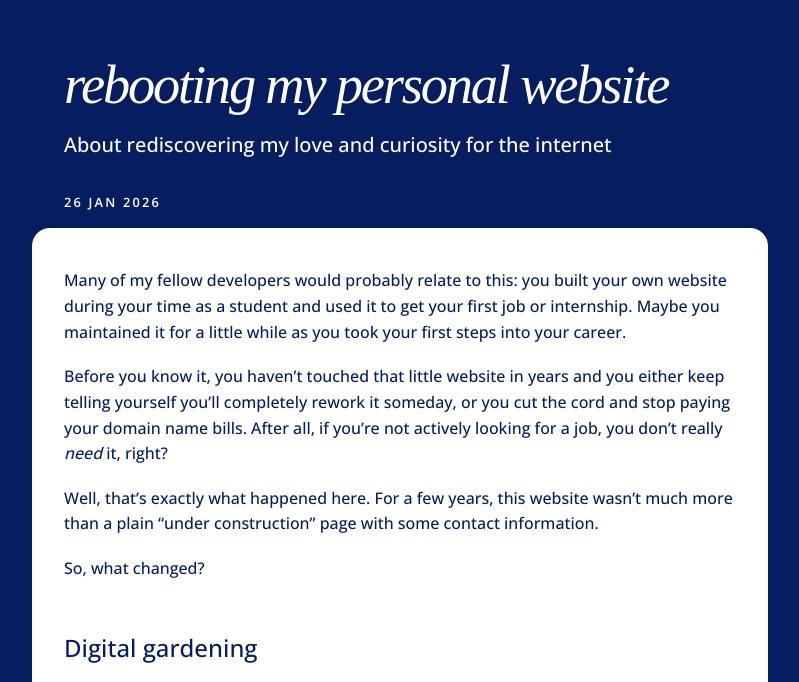
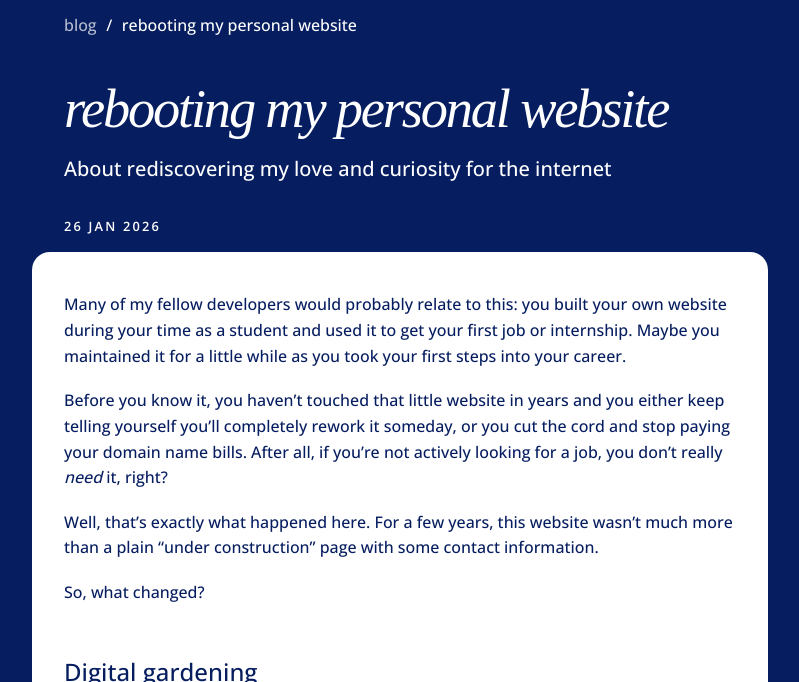
Before and after one commit to sofiepatoor/portfolio, an Astro site: page /blog/rebooting-personal-website in a window 1280 px wide. Shown: the part 61-743 px from the top of the page, without its empty margins (240-1039 px from the left). Built offline with nearby package versions, Linux system fonts and the light colour scheme; Astro itself is replaced by a stand-in of ours; a web font is replaced by a local one.

Commit message:
add: breadcrumbs to blog detail + more footer spacing

```diff
--- a/src/components/Footer.astro
+++ b/src/components/Footer.astro
@@ -24,7 +24,7 @@ import HCard from "./HCard.astro";
 <style lang="scss">
   footer {
     width: 100%;
-    padding-block: 1rem;
+    padding-block: 3rem 1rem;
   }
 
   .footer-content {
--- a/src/layouts/MarkdownPostLayout.astro
+++ b/src/layouts/MarkdownPostLayout.astro
@@ -1,7 +1,7 @@
 ---
-import Button from '../components/Button.astro';
-import Card from '../components/Card.astro';
-import BaseLayout from './BaseLayout.astro';
+import Button from "../components/Button.astro";
+import Card from "../components/Card.astro";
+import BaseLayout from "./BaseLayout.astro";
 
 const { frontmatter } = Astro.props;
 
@@ -12,13 +12,20 @@ const dateFormatOptions = {
   day: "numeric",
 };
 ---
+
 <BaseLayout pageTitle={frontmatter.title}>
   <div class="h-entry">
     <div class="container">
+      <nav class="breadcrumbs" aria-label="Breadcrumb">
+        <ol>
+          <li><a href="/blog">blog</a></li>
+          <li><span aria-current="page">{frontmatter.title.toLowerCase()}</span></li>
+        </ol>
+      </nav>
       <h1 class="p-name">{frontmatter.title}</h1>
       <a href={currentUrl} class="vh u-url" aria-hidden="true" tabindex="-1"></a>
       <p class="short-description p-summary">{frontmatter.short_description}</p>
-      <time class="date caption dt-published">{frontmatter.created_date.toLocaleDateString('en-GB', dateFormatOptions)}</time>
+      <time class="date caption dt-published">{frontmatter.created_date.toLocaleDateString("en-GB", dateFormatOptions)}</time>
       <Card>
         <div class="content e-content">
           <slot />
@@ -36,7 +43,7 @@ const dateFormatOptions = {
   }
 
   .short-description {
-    font-size: clamp(1rem, 3vw, 1.25rem)
+    font-size: clamp(1rem, 3vw, 1.25rem);
   }
 
   .date {
```
